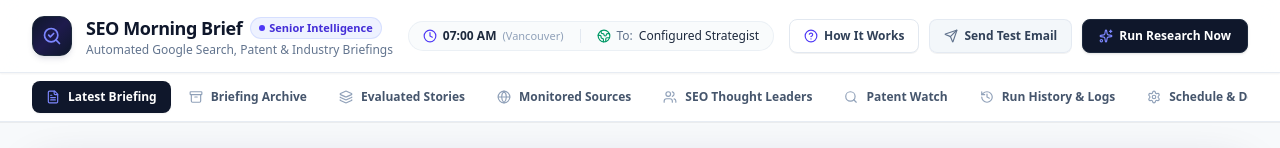
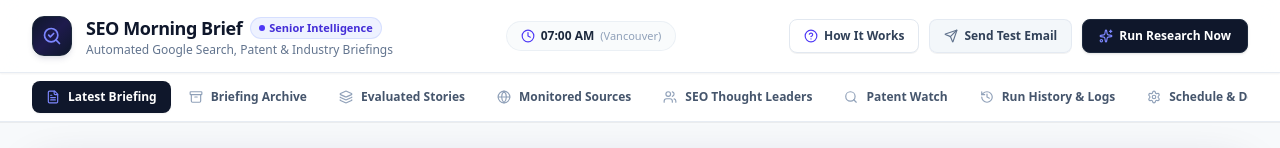
Before and after one commit to Ami55/seo-morning-brief-vercel, a React (Vite) app: page / in a window 1280 px wide. Shown: the top 148 px of the page. Built offline with nearby package versions, Linux system fonts and the light colour scheme; no server answers.

Commit message:
Add files via upload

```diff
--- a/src/components/Header.tsx
+++ b/src/components/Header.tsx
@@ -3,7 +3,6 @@
   Sparkles,
   Send,
   Clock,
-  Globe2,
   Lock,
   SearchCheck,
   CheckCircle2
@@ -28,7 +27,6 @@
 }) => {
   const deliveryTimeFormatted = settings?.deliveryTime || '07:00 AM';
   const timezoneFormatted = settings?.timezone || 'America/Vancouver';
-  const recipient = settings?.recipientEmail || 'Configured Strategist';
 
   return (
     <header className="sticky top-0 z-40 bg-white/90 backdrop-blur-md border-b border-slate-200/80 shadow-xs">
@@ -57,18 +55,12 @@
             </div>
           </div>
 
-          {/* Center Info Pill (Schedule & Target) */}
-          <div className="hidden lg:flex items-center gap-4 bg-slate-50/80 border border-slate-200/60 px-3.5 py-1.5 rounded-full text-xs text-slate-600">
+          {/* Center schedule pill */}
+          <div className="hidden lg:flex items-center bg-slate-50/80 border border-slate-200/60 px-3.5 py-1.5 rounded-full text-xs text-slate-600">
             <div className="flex items-center gap-1.5">
               <Clock className="w-3.5 h-3.5 text-indigo-600" />
               <span className="font-semibold text-slate-800">{deliveryTimeFormatted}</span>
               <span className="text-slate-400 text-[11px]">({timezoneFormatted.split('/')[1]?.replace('_', ' ') || timezoneFormatted})</span>
-            </div>
-            <div className="w-px h-3.5 bg-slate-200" />
-            <div className="flex items-center gap-1.5">
-              <Globe2 className="w-3.5 h-3.5 text-emerald-600" />
-              <span className="text-slate-500">To:</span>
-              <span className="font-medium text-slate-800 truncate max-w-[140px]">{recipient}</span>
             </div>
           </div>
 
```
